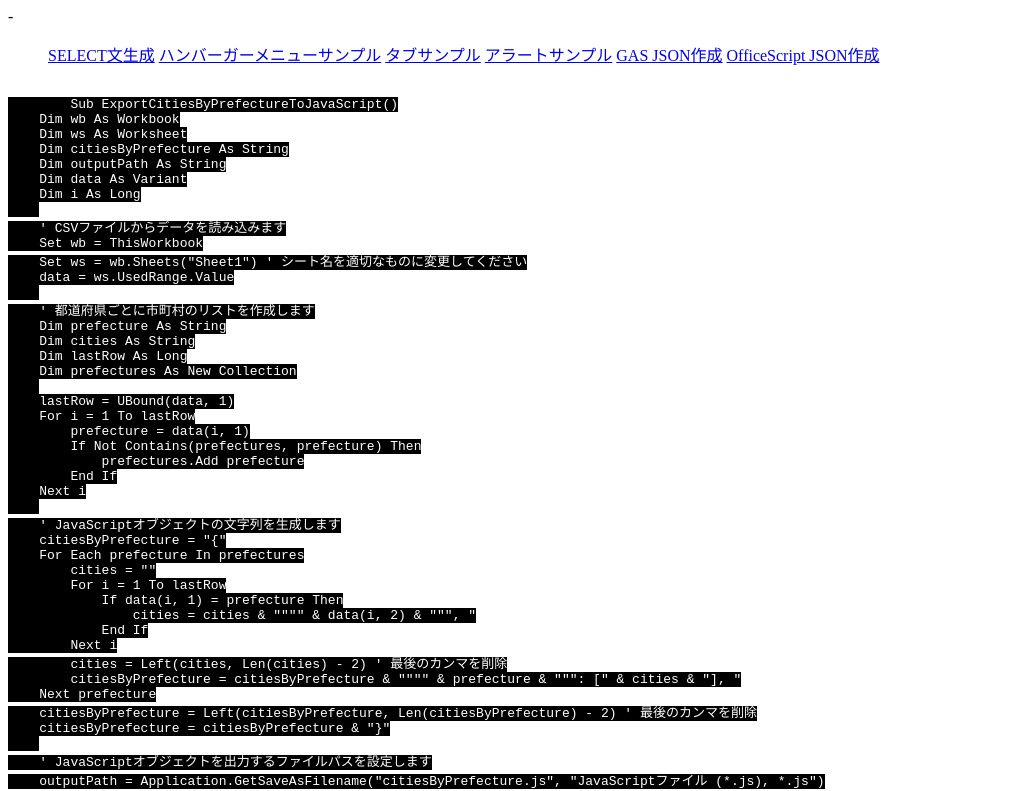
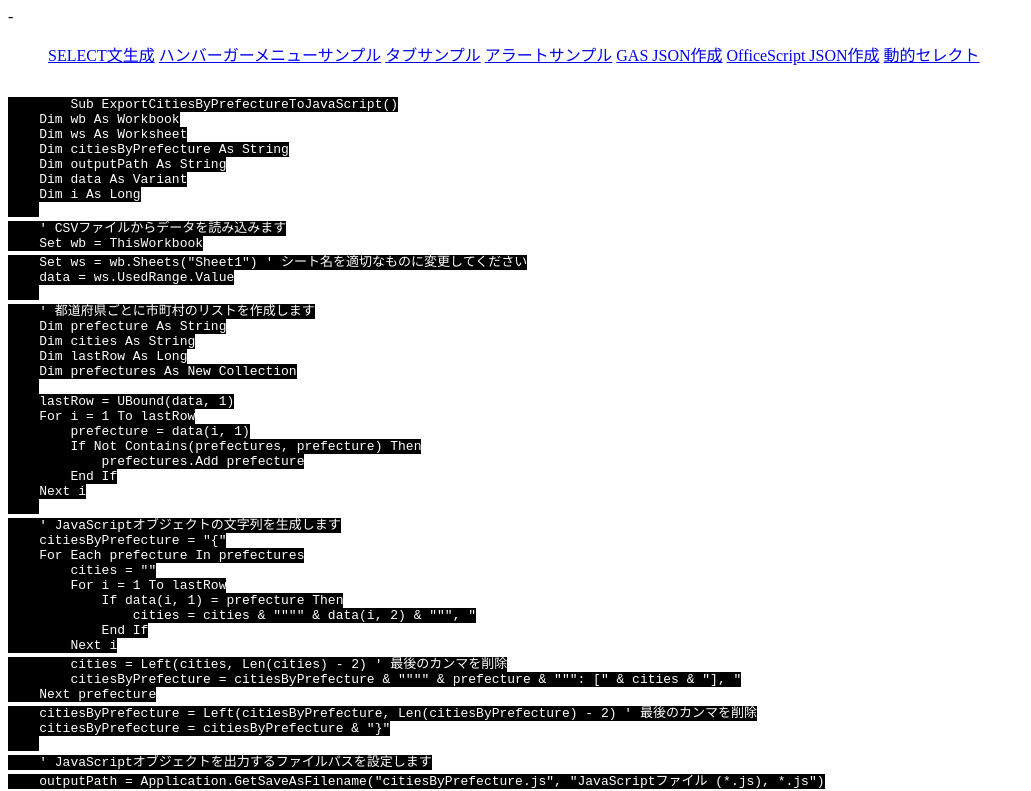
Before and after one commit to R-Shirakawa/SQL, a plain HTML site: page index.html in a window 1280 px wide. Shown: the top 791 px of the page, without its empty margins (0-1031 px from the left). Drawn offline with Linux system fonts and the light colour scheme.

Commit message:
Update index.html

```diff
--- a/index.html
+++ b/index.html
@@ -15,6 +15,7 @@
         <a href="sample/アラートサンプル.html">アラートサンプル</a>
         <a href="sample/createJSON.html">GAS JSON作成</a>
         <a href="sample/createJSONByOS.html">OfficeScript JSON作成</a>
+        <a href="sample/動的セレクト.html">動的セレクト</a>
     </ul>
 
     <pre><code style="background-color : black; color: #fff;">
```
